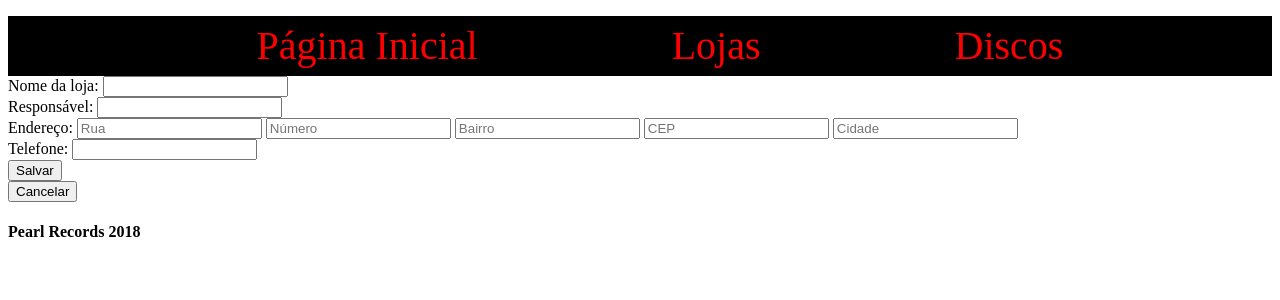
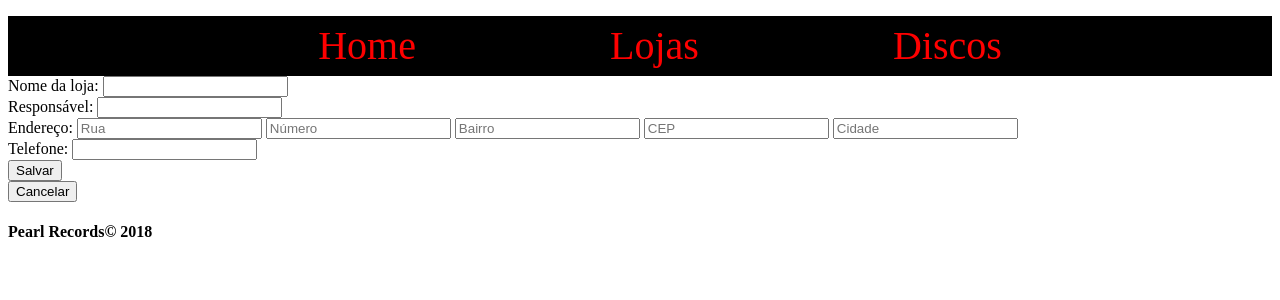
Before and after one commit to vitor-mafra/sistema-web-trainee-ijunior, a PHP site: page /novaLoja.php in a window 1280 px wide. Shown: the top 300 px of the page. Run offline with PHP 8.4, Linux system fonts and the light colour scheme; data comes from the database, SQL or seed files in the repository.

Commit message:
Update novaLoja.php

```diff
--- a/novaLoja.php
+++ b/novaLoja.php
@@ -10,14 +10,14 @@ $lojas = $banco_loja->listarLojas();
 <html>
     <meta charset="UTF-8">
     <head>
-            <title>Lojas</title>
+            <title>Cadastrar Loja - Pearl Records© 2018</title>
             <link rel="stylesheet" type="text/css" href="Menu.css">
     </head>
     <body>
         <header>
             <nav class="menu">
                 <ul>
-                    <li><a href = "index.php">Página Inicial</a></li>
+                    <li><a href = "index.php">Home</a></li>
                     <li><a href = "listarLojas.php">Lojas</a></li>
                     <li><a href = "listarDiscos.php">Discos</a></li>
                 </ul>
@@ -47,7 +47,7 @@ $lojas = $banco_loja->listarLojas();
 
 
         <footer>
-            <h4>Pearl Records 2018</h4>
+            <h4>Pearl Records© 2018</h4>
         </footer>
     </body>
 </html>
```
